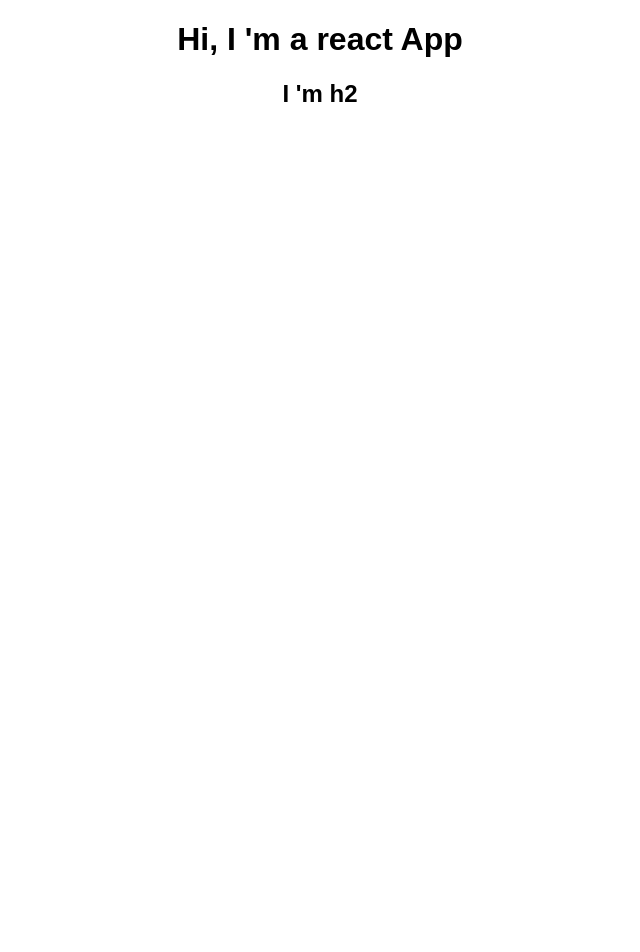
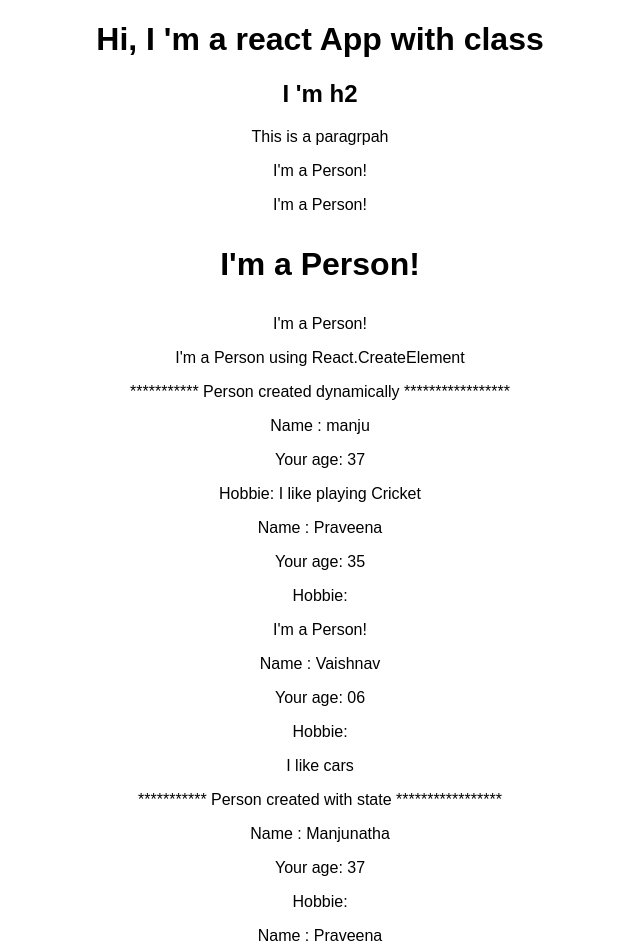
Before and after one commit to ecmpractitioner/react-js-basics, a React (Create React App) app in the folder react-complete-guide/: page / in a window 1280 px wide. Shown: the top 952 px of the page, without its empty margins (320-960 px from the left). Before the commit the page ends 800 px from the top, so only its background shows below. Built offline with nearby package versions, Linux system fonts and the light colour scheme.

Commit message:
upto state change

```diff
--- a/react-complete-guide/src/App.js
+++ b/react-complete-guide/src/App.js
@@ -1,14 +1,56 @@
 import React, { Component } from "react";
 import "./App.css";
+import Person from "./Components/Person/Person";
+import PersonRCE from "./Components/Person/PersonRCE"
+import PersonDynamic from "./Components/Person/PersonDynamic"
+import PersonWithState from "./Components/Person/PersonWithState"
+class App extends Component {
 
-class App extends Component {
+  state={
+    persons:[
+      {name:'Manjunatha', age:37},
+      {name:'Praveena', age:35},
+      {name:'Vaishnav', age:6},
+    ],
+    someOtherValue:"Not changed"
+  }
+
+  switchNameHandler=(ev)=>{
+    console.log("Event fired "+ev);
+    this.setState({
+      persons:[
+        {name:'Updated by button', age:37},
+        {name:'Praveena', age:35},
+        {name:'Vaishnav', age:6},
+      ]
+    })
+
+    console.log("State after update "+this.state);
+  }
   render() {
     return (
       <div className="App">
-        <h1> Hi, I 'm a react App</h1> <h2> I 'm h2</h2>{" "}
+        <h1> Hi, I 'm a react App with class</h1>
+        <h2> I 'm h2</h2>
+        <p>This is a paragrpah</p>
+        <Person />
+        <Person/>
+        <h1><Person/></h1>
+        <div><Person/></div>
+        <PersonRCE myProps="I'm a Person using React.CreateElement"/>
+        {/* </div><PersonDynamic name="Manju" age="37"/> */}
+        <p>*********** Person created dynamically *****************</p>
+        <PersonDynamic props={{name:'manju',age:'37'}}>I like playing Cricket</PersonDynamic>
+        <PersonDynamic props={{name:'Praveena',age:'35'}}><Person/></PersonDynamic>
+        <PersonDynamic props={{name:'Vaishnav',age:'06'}}><p>I like cars</p></PersonDynamic>
+        <p>*********** Person created with state *****************</p>
+        <PersonWithState props={{name:this.state.persons[0].name, age:this.state.persons[0].age}}></PersonWithState>
+        <PersonWithState props={{name:this.state.persons[1].name, age:this.state.persons[1].age}}></PersonWithState>
+        <PersonWithState props={{name:this.state.persons[2].name, age:this.state.persons[2].age}}></PersonWithState>
+        <p>*********** Button to switch person created with state *****************</p>
+        <button onClick={this.switchNameHandler}>Switch Name</button>
       </div>
     );
-
     //return React.createElement('div',{className:'App'},React.createElement('h1',null,'Hi, I\'m a React App!!!'));
   }
 }
--- /dev/null
+++ b/react-complete-guide/src/Components/Person/Person.js
@@ -0,0 +1,8 @@
+import React from 'react';
+const person=()=>{
+    console.log("Simple Person");
+
+    return <p>I'm a Person!</p>
+}
+
+export default person;
--- /dev/null
+++ b/react-complete-guide/src/Components/Person/PersonDynamic.js
@@ -0,0 +1,15 @@
+import React from "react";
+
+const dynamicPerson = props => {
+
+    console.log("Dynamic Person");
+   return (
+    <div>
+      <p>Name : {props.props.name}</p>
+      <p>Your age: {props.props.age}</p>
+      Hobbie: {props.children}
+    </div>
+  );
+};
+
+export default dynamicPerson;
--- /dev/null
+++ b/react-complete-guide/src/Components/Person/PersonRCE.js
@@ -0,0 +1,8 @@
+import React from 'react';
+const personRCE=(props)=>{
+    console.log("RCE Person");
+
+    return React.createElement('p',null,props.myProps);
+}
+
+export default personRCE;
--- /dev/null
+++ b/react-complete-guide/src/Components/Person/PersonWithState.js
@@ -0,0 +1,14 @@
+import React from 'react';
+
+const personWithState=props=>{
+    console.log("State Person "+props);
+  return (
+    <div>
+      <p>Name : {props.props.name}</p>
+      <p>Your age: {props.props.age}</p>
+      Hobbie: {props.children}
+    </div>
+  );
+};
+
+export default personWithState;
```
